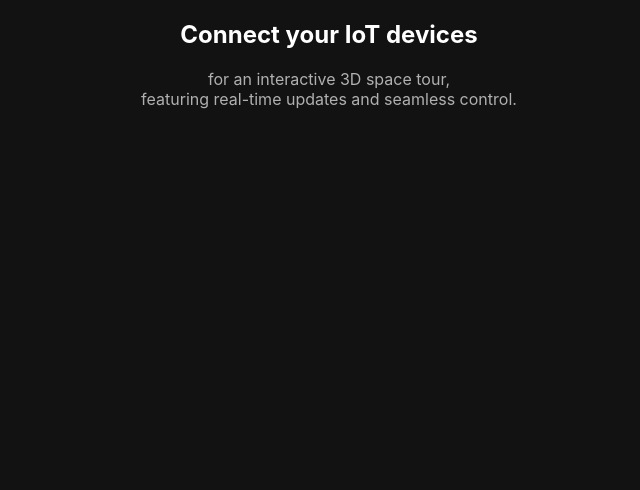
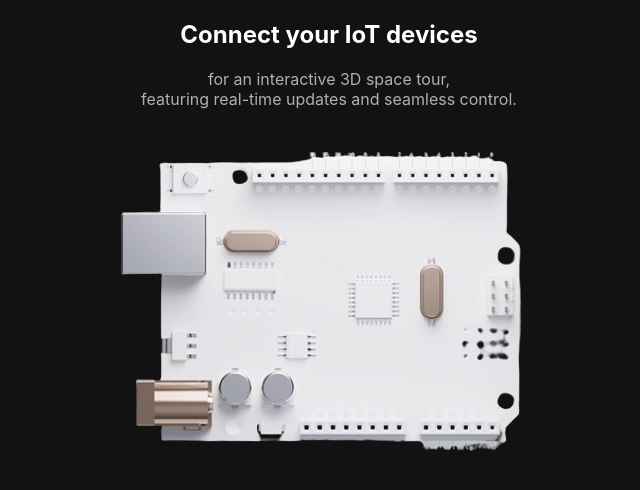
Before and after one commit to kawthar-shameseldeen/Space-Journey-Front, a React (Create React App) app in the folder space-journey/: page /iot in a window 1280 px wide. Shown: the top 490 px of the page, without its empty margins (311-951 px from the left). Built offline with nearby package versions, Linux system fonts and the light colour scheme.

Commit message:
added image

```diff
--- a/space-journey/src/pages/iot/iot.jsx
+++ b/space-journey/src/pages/iot/iot.jsx
@@ -13,7 +13,9 @@ const IoTPage = () => {
                 </p>
 
             </div>
-
+            <div className="iot-image">
+                <img src={deviceImage} alt="IoT Device" />
+            </div>
         </div>
     );
 };
```
